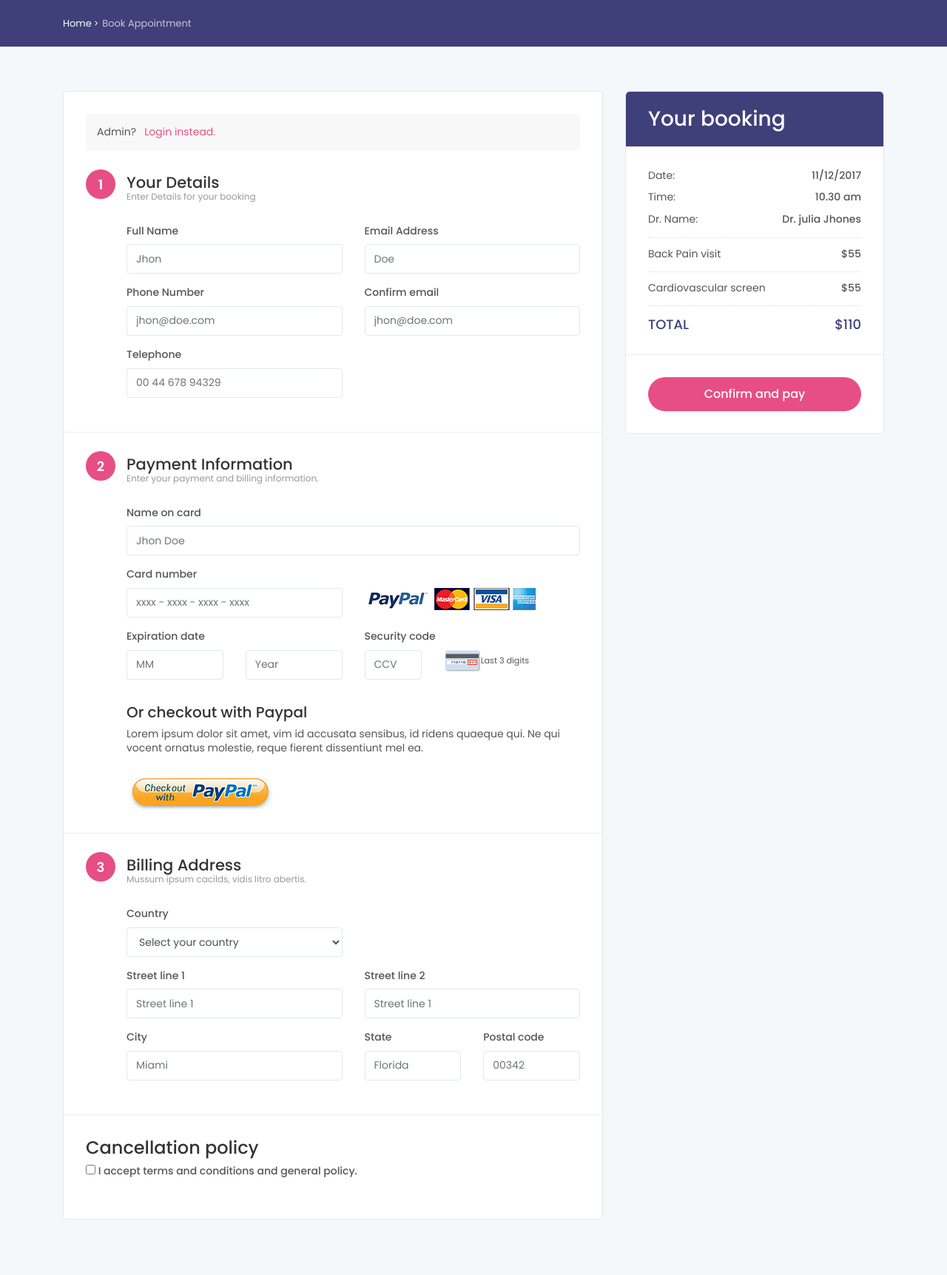
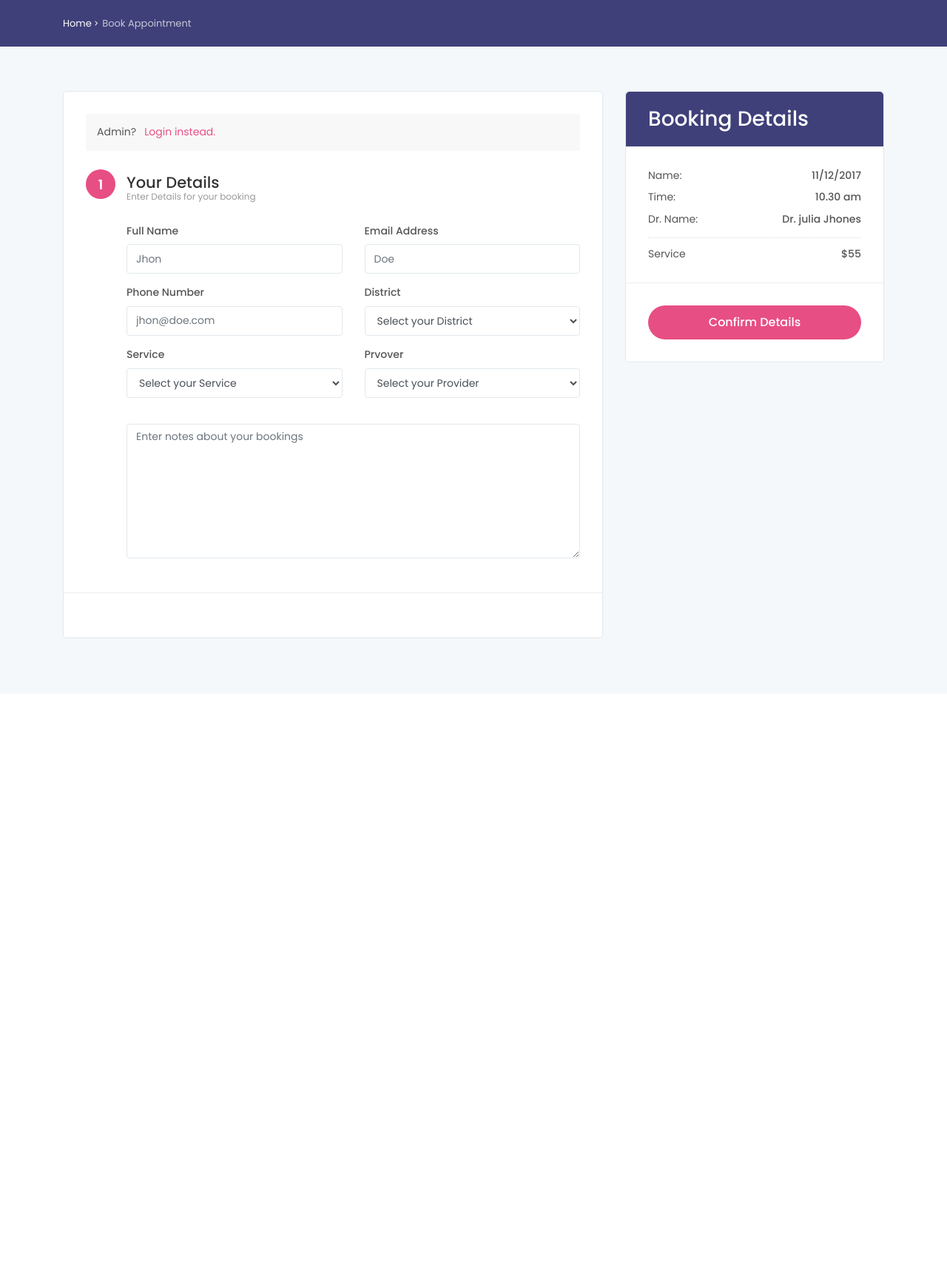
Before and after one commit to edmondsylar/appointment, a PHP site: page /main/index.php in a window 1280 px wide. Shown: the whole page at 74% size. After the commit the page ends 863 px from the top, so only its background shows below. Run offline with PHP 8.4, Linux system fonts and the light colour scheme.

Commit message:
frontend complete

```diff
--- a/index.php
+++ b/index.php
@@ -1 +1,4 @@
-<?php include_once "main/index.php"; ?>
+<?php
+  header("Location: main/index.php");
+  // console.log('This is access from a normal user.')
+ ?>
--- a/main/index.php
+++ b/main/index.php
@@ -24,6 +24,8 @@
 						</p>
 					</div>
 					<div class="step">
+						<form class="" action="index.html" method="post">
+							<!-- form beginnings -->
 						<div class="row">
 							<div class="col-md-6 col-sm-6">
 								<div class="form-group">
@@ -47,103 +49,9 @@
 							</div>
 							<div class="col-md-6 col-sm-6">
 								<div class="form-group">
-									<label>Confirm email</label>
-									<input type="email" id="email_booking_2" name="email_booking_2" class="form-control" placeholder="jhon@doe.com">
-								</div>
-							</div>
-						</div>
-						<div class="row">
-							<div class="col-md-6 col-sm-6">
-								<div class="form-group">
-									<label>Telephone</label>
-									<input type="text" id="telephone_booking" name="telephone_booking" class="form-control" placeholder="00 44 678 94329">
-								</div>
-							</div>
-						</div>
-					</div>
-					<hr>
-					<!--End step -->
-
-					<div class="form_title">
-						<h3><strong>2</strong>Payment Information</h3>
-						<p>
-							Enter your payment and billing information.
-						</p>
-					</div>
-					<div class="step">
-						<div class="form-group">
-							<label>Name on card</label>
-							<input type="text" class="form-control" id="name_card_booking" name="name_card_booking" placeholder="Jhon Doe">
-						</div>
-						<div class="row">
-							<div class="col-md-6">
-								<div class="form-group">
-									<label>Card number</label>
-									<input type="text" id="card_number" name="card_number" class="form-control" placeholder="xxxx - xxxx - xxxx - xxxx">
-								</div>
-							</div>
-							<div class="col-md-6 col-sm-6">
-								<img src="img/payments.png" alt="Cards" class="cards">
-							</div>
-						</div>
-						<div class="row">
-							<div class="col-md-6">
-								<label>Expiration date</label>
-								<div class="row">
-									<div class="col-md-6">
-										<div class="form-group">
-											<input type="text" id="expire_month" name="expire_month" class="form-control" placeholder="MM">
-										</div>
-									</div>
-									<div class="col-md-6">
-										<div class="form-group">
-											<input type="text" id="expire_year" name="expire_year" class="form-control" placeholder="Year">
-										</div>
-									</div>
-								</div>
-							</div>
-							<div class="col-md-6">
-								<div class="form-group">
-									<label>Security code</label>
-									<div class="row">
-										<div class="col-md-4">
-											<div class="form-group">
-												<input type="text" id="ccv" name="ccv" class="form-control" placeholder="CCV">
-											</div>
-										</div>
-										<div class="col-md-8">
-											<img src="img/icon_ccv.gif" width="50" height="29" alt="ccv"><small>Last 3 digits</small>
-										</div>
-									</div>
-								</div>
-							</div>
-						</div>
-						<!--End row -->
-
-						<h5>Or checkout with Paypal</h5>
-						<p>
-							Lorem ipsum dolor sit amet, vim id accusata sensibus, id ridens quaeque qui. Ne qui vocent ornatus molestie, reque fierent dissentiunt mel ea.
-						</p>
-						<p>
-							<img src="img/paypal_bt.png" alt="Image">
-						</p>
-					</div>
-					<hr>
-					<!--End step -->
-
-					<div class="form_title">
-						<h3><strong>3</strong>Billing Address</h3>
-						<p>
-							Mussum ipsum cacilds, vidis litro abertis.
-						</p>
-					</div>
-					<div class="step">
-						<div class="row">
-							<div class="col-md-6 col-sm-6">
-								<label>Country</label>
-								<div class="form-group">
+									<label for="service">District</label>
 									<select class="form-control" name="country" id="country">
-										<option value="">Select your country</option>
+										<option value="">Select your District</option>
 										<option value="Europe">Europe</option>
 										<option value="United states">United states</option>
 										<option value="Asia">Asia</option>
@@ -154,49 +62,37 @@
 						<div class="row">
 							<div class="col-md-6 col-sm-6">
 								<div class="form-group">
-									<label>Street line 1</label>
-									<input type="text" id="street_1" name="street_1" class="form-control" placeholder="Street line 1">
+									<label for="service">Service</label>
+									<select class="form-control" name="country" id="country">
+										<option value="">Select your Service</option>
+										<option value="Europe">Europe</option>
+										<option value="United states">United states</option>
+										<option value="Asia">Asia</option>
+									</select>
 								</div>
 							</div>
+
 							<div class="col-md-6 col-sm-6">
 								<div class="form-group">
-									<label>Street line 2</label>
-									<input type="text" id="street_2" name="street_2" class="form-control" placeholder="Street line 1">
+									<label for="service">Prvover</label>
+									<select class="form-control" name="country" id="country">
+										<option value="">Select your Provider</option>
+										<option value="Europe">Europe</option>
+										<option value="United states">United states</option>
+										<option value="Asia">Asia</option>
+									</select>
+								</div>
+							</div>
+
+							<div class="col-md-12 col-sm-6">
+								<div class="form-group">
+									<label for="notes"></label>
+									<textarea name="description" class="form-control" placeholder="Enter notes about your bookings" rows="8" cols="90"></textarea>
 								</div>
 							</div>
 						</div>
-						<div class="row">
-							<div class="col-md-6">
-								<div class="form-group">
-									<label>City</label>
-									<input type="text" id="city_booking" name="city_booking" class="form-control" placeholder="Miami">
-								</div>
-							</div>
-							<div class="col-md-3">
-								<div class="form-group">
-									<label>State</label>
-									<input type="text" id="state_booking" name="state_booking" class="form-control" placeholder="Florida">
-								</div>
-							</div>
-							<div class="col-md-3">
-								<div class="form-group">
-									<label>Postal code</label>
-									<input type="text" id="postal_code" name="postal_code" class="form-control" placeholder="00342">
-								</div>
-							</div>
-						</div>
-						<!--End row -->
 					</div>
 					<hr>
-					<!--End step -->
-					<div id="policy">
-						<h4>Cancellation policy</h4>
-						<div class="form-group">
-							<label>
-								<input type="checkbox" name="policy_terms" id="policy_terms"> I accept terms and conditions and general policy.
-							</label>
-						</div>
-					</div>
 				</div>
 				</div>
 				<!-- /col -->
@@ -204,30 +100,25 @@
 					<div class="box_general_3 booking">
 						<form>
 							<div class="title">
-								<h3>Your booking</h3>
+								<h3>Booking Details</h3>
 							</div>
 							<div class="summary">
 								<ul>
-									<li>Date: <strong class="float-right">11/12/2017</strong></li>
+									<li>Name: <strong class="float-right">11/12/2017</strong></li>
 									<li>Time: <strong class="float-right">10.30 am</strong></li>
 									<li>Dr. Name: <strong class="float-right">Dr. julia Jhones</strong></li>
 								</ul>
 							</div>
 							<ul class="treatments checkout clearfix">
 								<li>
-									Back Pain visit <strong class="float-right">$55</strong>
-								</li>
-								<li>
-									Cardiovascular screen <strong class="float-right">$55</strong>
-								</li>
-								<li class="total">
-									Total <strong class="float-right">$110</strong>
+									Service <strong class="float-right">$55</strong>
 								</li>
 							</ul>
 							<hr>
-							<a href="confirm.html" class="btn_1 full-width">Confirm and pay</a>
+							<a href="payments.php" class="btn_1 full-width">Confirm Details</a>
 						</form>
 					</div>
+					</form>
 					<!-- /box_general -->
 				</aside>
 				<!-- /asdide -->
```
Also changed, not shown: main/confirm.php (added, +40 -0 lines), main/payments.php (added, +131 -0 lines).
